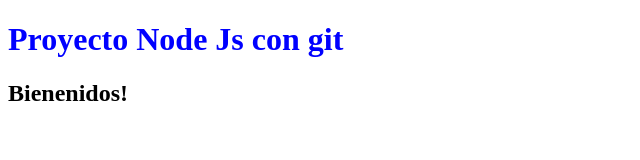
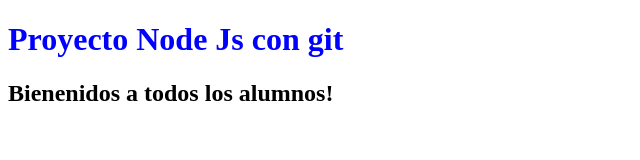
Before and after one commit to kevinderitis/repoExampleCoder, a website: page public/index.html in a window 1280 px wide. Shown: the whole page, without its empty margins (0-640 px from the left). Drawn offline with Linux system fonts and the light colour scheme.

Commit message:
se agrego a todos

```diff
--- a/public/index.html
+++ b/public/index.html
@@ -10,7 +10,7 @@
 <body>
 
     <h1>Proyecto Node Js con git</h1>
-    <h2>Bienenidos!</h2>
+    <h2>Bienenidos a todos los alumnos!</h2>
 
     <script src="js/main.js"></script>
 </body>
```
